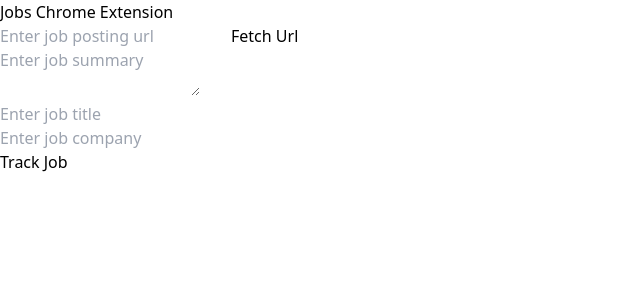
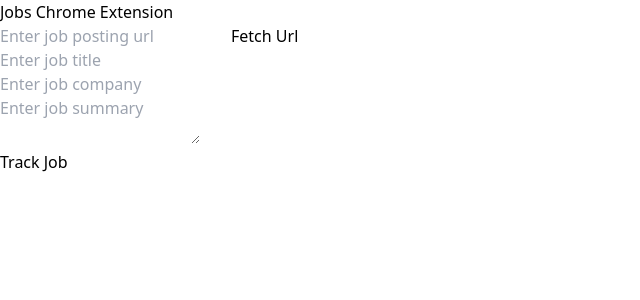
Before and after one commit to alexmochu/jobs-extenstion, a React (Vite) app: page / in a window 1280 px wide. Shown: the top 300 px of the page, without its empty margins (0-640 px from the left). Built offline with nearby package versions, Linux system fonts and the light colour scheme.

Commit message:
update html

```diff
--- a/src/App.jsx
+++ b/src/App.jsx
@@ -45,14 +45,6 @@
           <button type="button" onClick={handleFetchUrl}>Fetch Url</button>
         </div>
         <div>
-          <textarea
-            name="jobSummary"
-            value={jobData.jobSummary}
-            onChange={handleChange}
-            placeholder="Enter job summary"
-          />
-        </div>
-        <div>
           <input
             name="jobTitle"
             value={jobData.jobTitle}
@@ -68,6 +60,14 @@
             placeholder="Enter job company"
           />
         </div>
+        <div>
+          <textarea
+            name="jobSummary"
+            value={jobData.jobSummary}
+            onChange={handleChange}
+            placeholder="Enter job summary"
+          />
+        </div>
         <button type="submit">Track Job</button>
       </form>
     </div>
```
